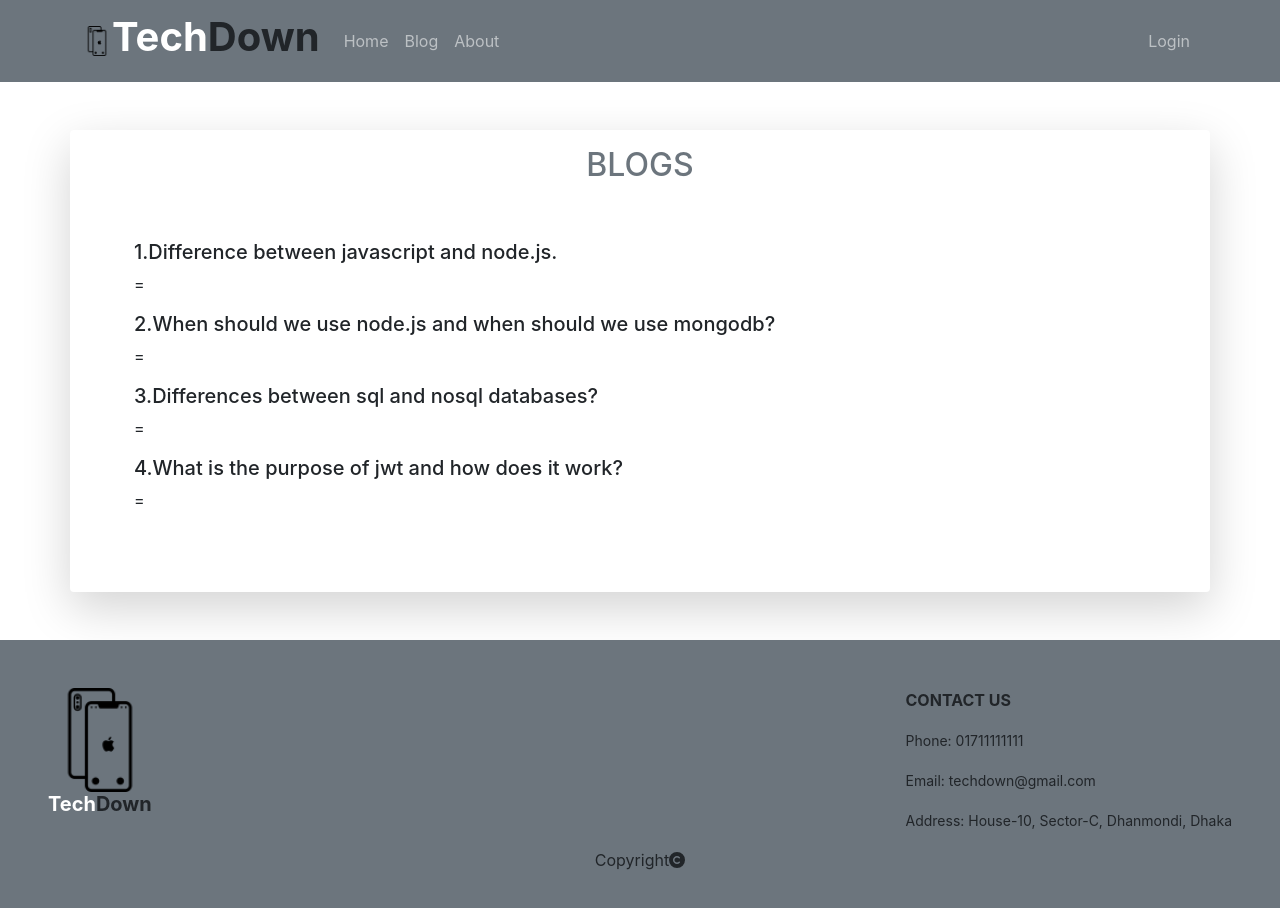
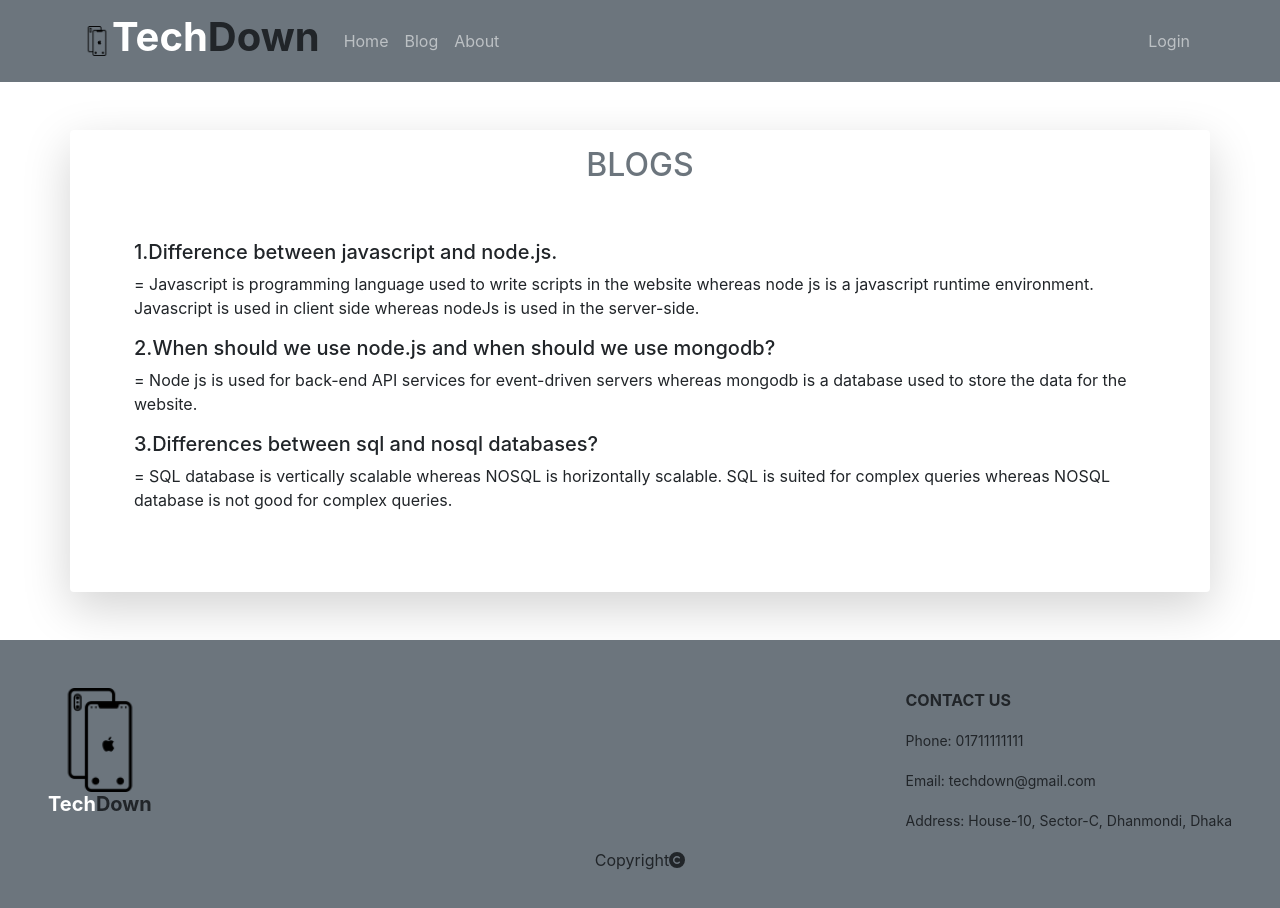
Before and after one commit to ArjunGhosh11/tech-down-client, a React (Create React App) app: page /blog in a window 1280 px wide. Shown: the top 908 px of the page. Built offline with nearby package versions, Linux system fonts and the light colour scheme; no server answers.

Commit message:
live site added

```diff
--- a/src/components/Blog/Blog.js
+++ b/src/components/Blog/Blog.js
@@ -5,14 +5,11 @@ const Blog = () => {
             <h2 className='text-secondary text-center'>BLOGS</h2>
             <div className='p-5'>
                 <h5>1.Difference between javascript and node.js.</h5>
-                <p>= </p>
+                <p>= Javascript is programming language used to write scripts in the website whereas node js is a javascript runtime environment. Javascript is used in client side whereas nodeJs is used in the server-side.</p>
                 <h5>2.When should we use node.js and when should we use mongodb?</h5>
-                <p>= </p>
+                <p>= Node js is used for back-end API services for event-driven servers whereas mongodb is a database used to store the data for the website.</p>
                 <h5>3.Differences between sql and nosql databases?</h5>
-                <p>= </p>
-                <h5>4.What is the purpose of jwt and how does it work?</h5>
-                <p>= </p>
-
+                <p>= SQL database is vertically scalable whereas NOSQL is horizontally scalable. SQL is suited for complex queries whereas NOSQL database is not good for complex queries.</p>
             </div>
         </div>
     );
```
Also changed, not shown: firebase.json (added), 2 other files (tests, documents, lock files or other folders).
